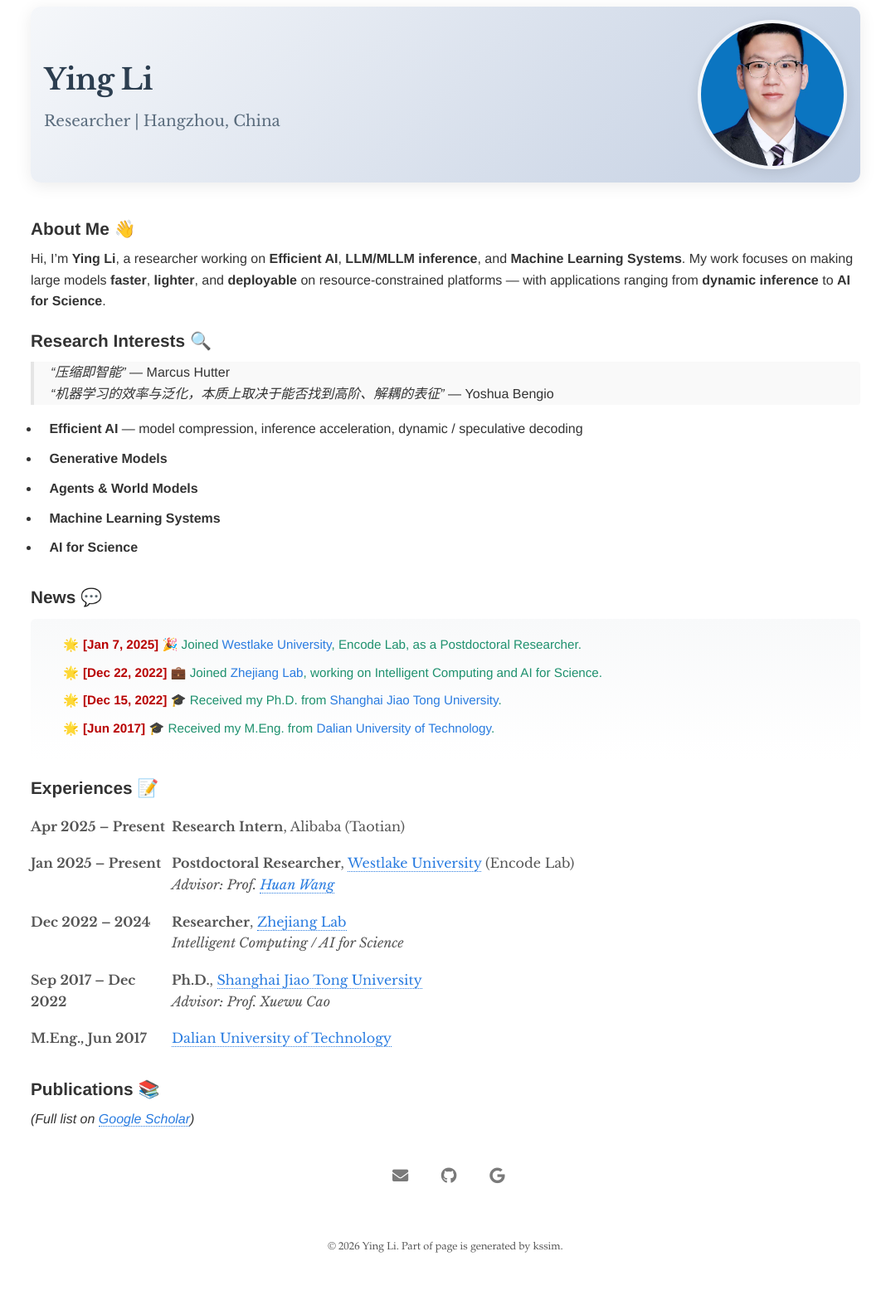
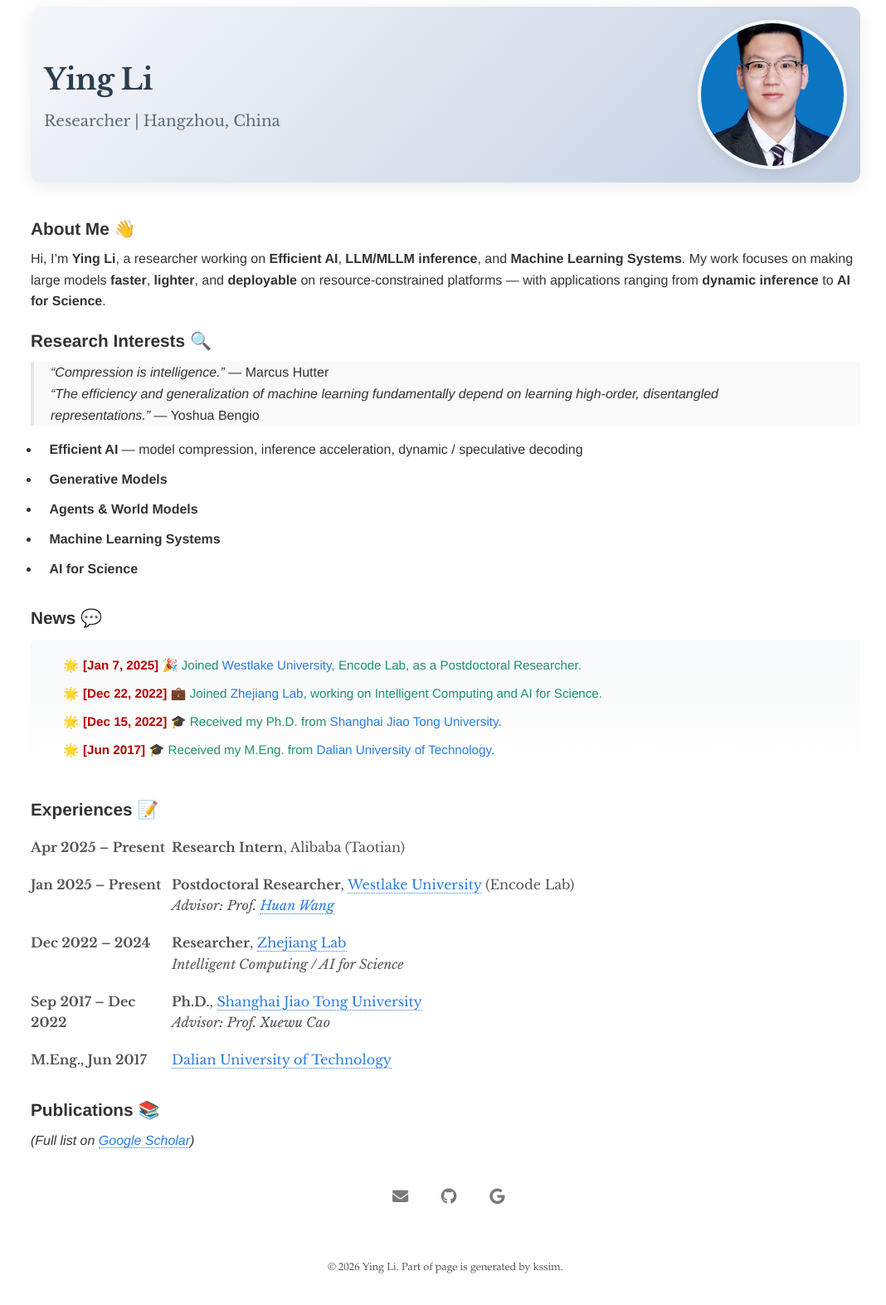
Before and after one commit to NeuraLiying/NeuraLiying.github.io, a Jekyll site: the page built from index.md, in a window 1280 px wide. Shown: the whole page at 83% size, without its empty margins (103-1171 px from the left). Built offline with Jekyll 4.4.1, drawn with Linux system fonts in a browser that asks for light colours; our own code applies the rules of GitHub Pages for plain Markdown files; before the commit the page ends 1547 px from its top, so only the background shows below that.

Commit message:
Translate epigraphs to English to match the rest of the page
Co-Authored-By: Claude Opus 4.7 <noreply@anthropic.com>

```diff
--- a/index.md
+++ b/index.md
@@ -9,8 +9,8 @@ My work focuses on making large models **faster**, **lighter**, and **deployable
 
 ### Research Interests 🔍
 
-> *"压缩即智能"* — Marcus Hutter
-> *"机器学习的效率与泛化，本质上取决于能否找到高阶、解耦的表征"* — Yoshua Bengio
+> *"Compression is intelligence."* — Marcus Hutter
+> *"The efficiency and generalization of machine learning fundamentally depend on learning high-order, disentangled representations."* — Yoshua Bengio
 
 - **Efficient AI** — model compression, inference acceleration, dynamic / speculative decoding
 - **Generative Models**
```
